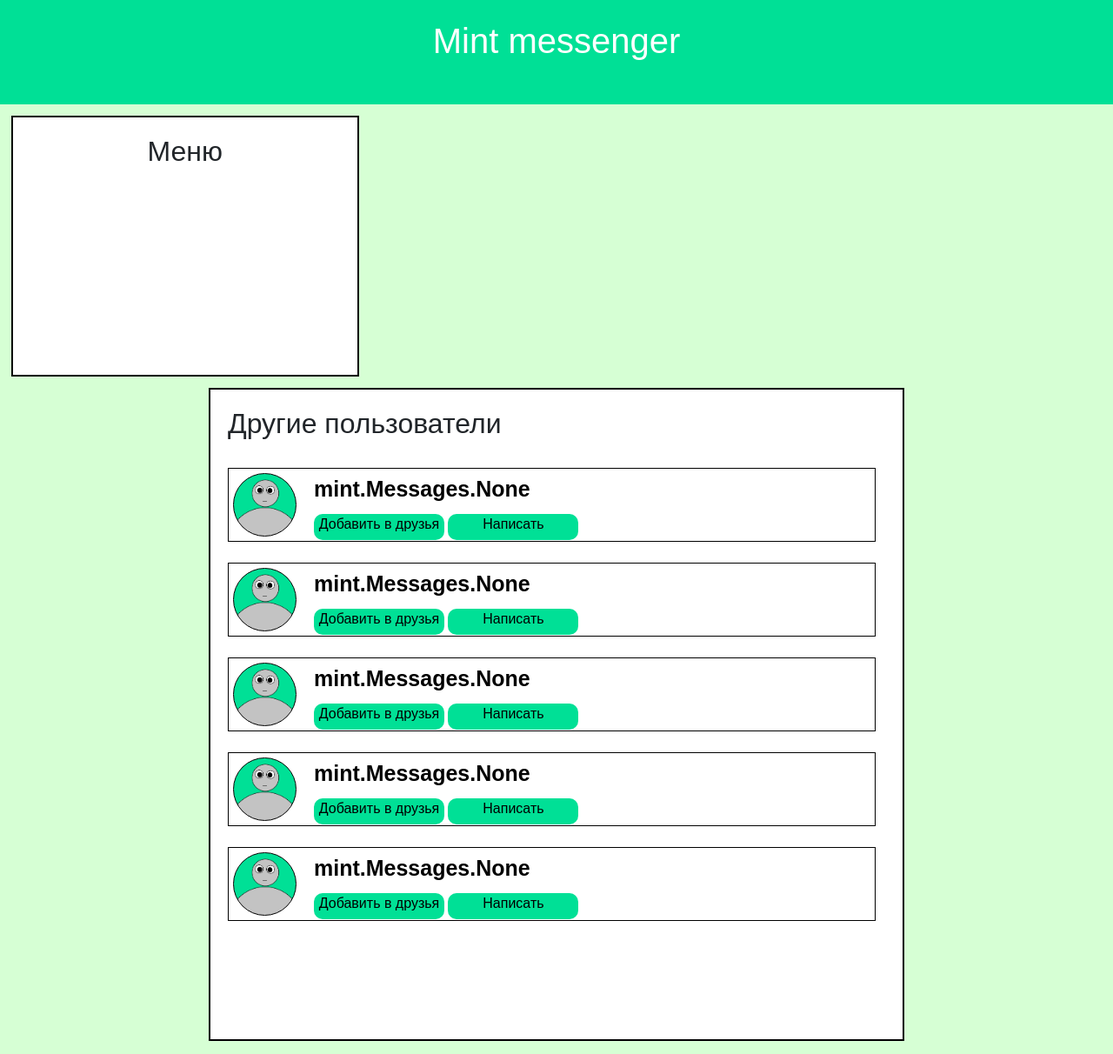
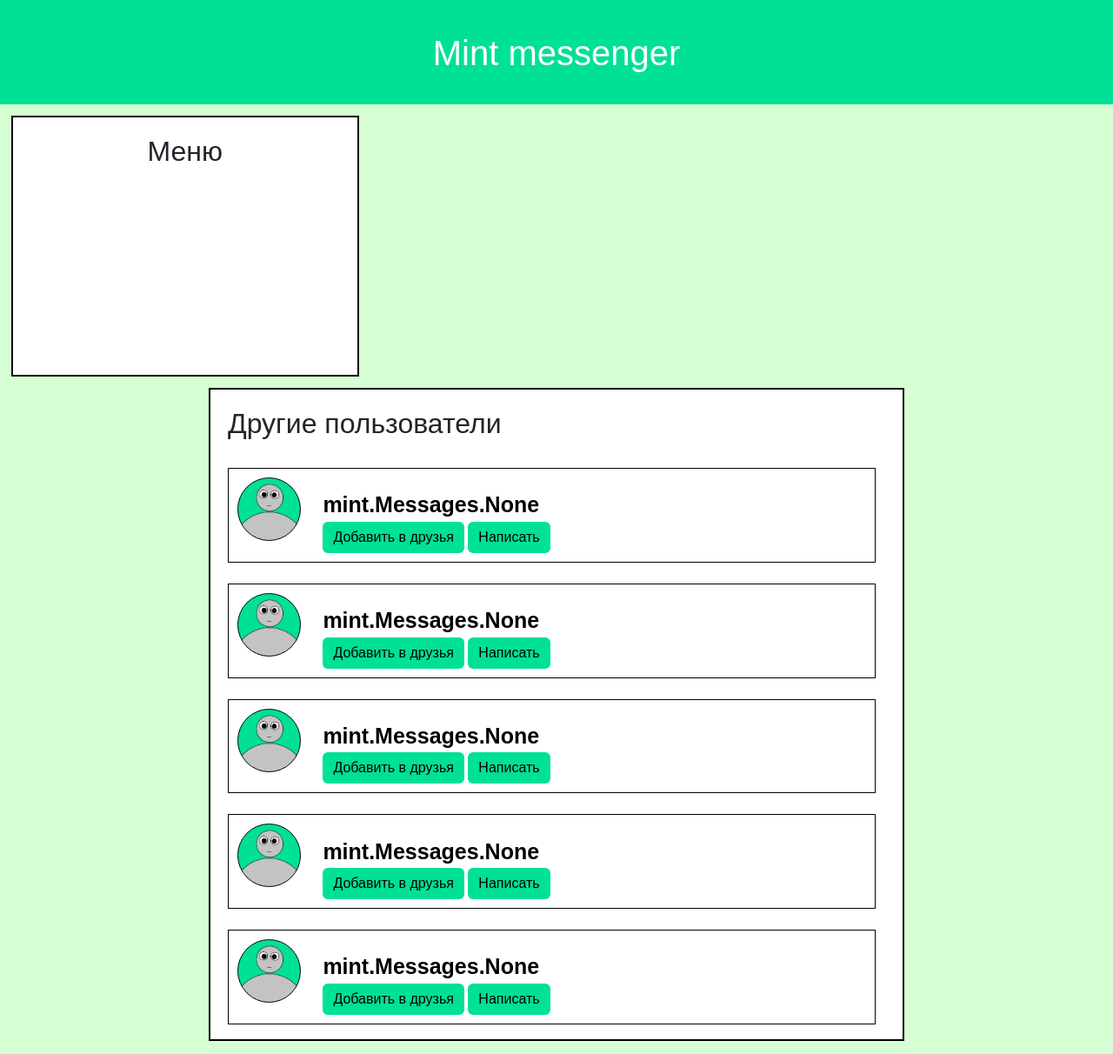
Before and after one commit to megab1t1/mint_messenger, a Django app: template mint_messenger/mint/templates/mint/friends.html in a window 1280 px wide. Shown: the whole page at 87% size. Run offline with Django 4.2, Linux system fonts and the light colour scheme; the template is opened without the code that fills it: values that come from a table or form of the project are taken from there, others are empty; data comes from the database, SQL or seed files in the repository; both versions use the stored data as it was after the commit; some libraries are stand-ins or nearby versions.

Commit message:
bootstrap

```diff
--- a/mint_messenger/mint/static/mint/css/style.css
+++ b/mint_messenger/mint/static/mint/css/style.css
@@ -35,7 +35,7 @@
 }
 
 .messages {
-    height: 626px
+    height: 646px
 }
 
 .left_bar {
@@ -120,7 +120,7 @@
 
 .message_input {
     display: block;
-    height: 60px;
+    height: 100px;
     width: 100%;
     border: 2px solid black;
     margin: 20px auto;
@@ -135,13 +135,9 @@
 }
 
 .message_submit {
-    display: inline-block;
-    width: 60px;
     height: 60px;
     float: right;
-    cursor: pointer;
-    border: 0;
-    background: #defbff
+    background: #0dcaf0
 }
 
 .form_submit {
@@ -183,6 +179,10 @@
     top: 23px
 }
 
+.header_logo {
+    top: 37px
+}
+
 .form_field {
     height: 40px;
     width: 75%;
@@ -192,9 +192,8 @@
 .chat {
     display: block;
     width: 98.5%;
-    height: 85px;
     cursor: pointer;
-    padding: 5px;
+    padding: 10px;
     border: 1px solid black;
     background: #fff;
     text-decoration: none;
@@ -214,17 +213,7 @@
 .chat_photo {
     height: 73px;
     width: 73px;
-    float: left;
     margin-right: 20px
-}
-
-.logout {
-    width: 200px
-}
-
-.logout:hover {
-    color: #fff;
-    background: #00cf8a
 }
 
 .auth_hint {
@@ -250,39 +239,13 @@
     float: right
 }
 
-.friend_button {
-    display: inline-block;
-    width: 150px;
-    height: 30px;
-    margin-top: 10px;
-    cursor: pointer;
-    background: #00e096;
-    border-radius: 10px;
-    text-decoration: none;
-    color: #000;
-    text-align: center
-}
-
-.friend_button:hover {
-    color: #fff;
-    background: #00cf8a
-}
-
 .cancel {
-    display: inline-block;
-    width: 150px;
-    height: 30px;
-    margin-top: 10px;
-    cursor: pointer;
-    background: #d9d9d9;
-    border-radius: 10px;
-    text-decoration: none;
-    color: #000;
-    text-align: center
+    background: #a1a1a1
 }
 
 .cancel:hover {
-    background: #bfbfbf
+    background: #8a8a8a
+
 }
 
 .username {
@@ -301,3 +264,8 @@
 .btn-primary:hover, .btn-primary:focus {
     background: #00cf8a
 }
+
+.btn-secondary {
+    border: 0;
+    --bs-btn-hover-border-color: #969696
+}
--- a/mint_messenger/mint/templates/mint/account_page.html
+++ b/mint_messenger/mint/templates/mint/account_page.html
@@ -49,6 +49,6 @@
 
     <br>
 
-    <a class="btn btn-primary logout" href="api/auth/logout">Выйти</a>
+    <a class="btn btn-primary" style="width: 200px" href="api/auth/logout">Выйти</a>
 </div>
 {% endblock content %}
--- a/mint_messenger/mint/templates/mint/base.html
+++ b/mint_messenger/mint/templates/mint/base.html
@@ -11,7 +11,7 @@
     </head>
     <body style="background-color: #d6ffd4">
         <header>
-            <h1 class="mint_messenger">Mint messenger</h1>
+            <h1 class="mint_messenger header_logo">Mint messenger</h1>
         </header>
 
         <div class="left_bar">
--- a/mint_messenger/mint/templates/mint/chats.html
+++ b/mint_messenger/mint/templates/mint/chats.html
@@ -10,12 +10,15 @@
     {% for u in users %}
     {% if u.last_message or u.friend %}
     <a class="chat" href="{{ u.user.get_absolute_url }}#last">
+        <div style="display: inline-block; width: 13%">
             {% if u.user.image %}
             <div class="photo chat_photo" style="background-image: url('/media/images/{{ u.user.image }}')"></div>
             {% else %}
             <div class="photo chat_photo" style="background-image: url({% static '/mint/images/no_photo.png' %})"></div>
             {% endif %}
+        </div>
 
+        <div style="display: inline-block; width: 86%">
             <p style="font-weight: bold; font-size: 25px">{{ u.user }}</p>
 
             <div>
@@ -30,6 +33,7 @@
                 <p style="display: inline">Написать {{ u.user }}</p>
                 {% endif %}
             </div>
+        </div>
 
     </a>
 
--- a/mint_messenger/mint/templates/mint/messages.html
+++ b/mint_messenger/mint/templates/mint/messages.html
@@ -41,7 +41,7 @@
 
             {{ form.message }}
 
-            <button type="submit" class="message_submit">SEND</button>
+            <button type="submit" class="btn btn-info message_submit">SEND</button>
         </form>
     </div>
 </body>
--- a/mint_messenger/mint/templates/mint/user_card.html
+++ b/mint_messenger/mint/templates/mint/user_card.html
@@ -1,6 +1,7 @@
 {% load static %}
 
 <div class="chat" style="cursor: auto">
+    <div style="display: inline-block; width: 13%">
         {% if u.user.image %}
         <a class="photo chat_photo" href="{{ u.user.get_absolute_url_user }}"
            style="background-image: url('/media/images/{{ u.user.image }}')"></a>
@@ -8,24 +9,27 @@
         <a class="photo chat_photo" href="{{ u.user.get_absolute_url_user }}"
            style="background-image: url({% static '/mint/images/no_photo.png' %})"></a>
         {% endif %}
+    </div>
 
+    <div style="display: inline-block; width: 86%">
         <a class="username" style="font-weight: bold; font-size: 25px"
            href="{{ u.user.get_absolute_url_user }}">{{ u.user }}</a>
 
         {% if u.confirm %}
-    <a class="friend_button" href="{{ u.user.get_absolute_url_confirm }}">Принять заявку</a>
-    <a class="friend_button" href="{{ u.user.get_absolute_url }}#last">Написать</a>
+        <a class="btn btn-primary friend_button" href="{{ u.user.get_absolute_url_confirm }}">Принять заявку</a>
+        <a class="btn btn-primary friend_button" href="{{ u.user.get_absolute_url }}#last">Написать</a>
         {% elif u.friend %}
-    <a class="cancel" href="{{ u.user.get_absolute_url_remove }}">Удалить из друзей</a>
-    <a class="friend_button" href="{{ u.user.get_absolute_url }}#last">Написать</a>
+        <a class="btn btn-secondary cancel" href="{{ u.user.get_absolute_url_remove }}">Удалить из друзей</a>
+        <a class="btn btn-primary friend_button" href="{{ u.user.get_absolute_url }}#last">Написать</a>
         {% elif not u.confirm and not u.friend %}
         {% if u.invite %}
-    <a class="cancel" href="{{ u.user.get_absolute_url_cancel }}">Отменить заявку</a>
+        <a class="btn btn-secondary cancel" href="{{ u.user.get_absolute_url_cancel }}">Отменить заявку</a>
         {% else %}
-    <a class="friend_button" href="{{ u.user.get_absolute_url_invite }}">Добавить в друзья</a>
+        <a class="btn btn-primary friend_button" href="{{ u.user.get_absolute_url_invite }}">Добавить в друзья</a>
         {% endif %}
-    <a class="friend_button" href="{{ u.user.get_absolute_url }}#last">Написать</a>
+        <a class="btn btn-primary friend_button" href="{{ u.user.get_absolute_url }}#last">Написать</a>
         {% endif %}
+    </div>
 </div>
 
 <br>
```
Also changed, not shown: mint_messenger/db.sqlite3. Lines whose indentation alone changed are shown as unchanged.
